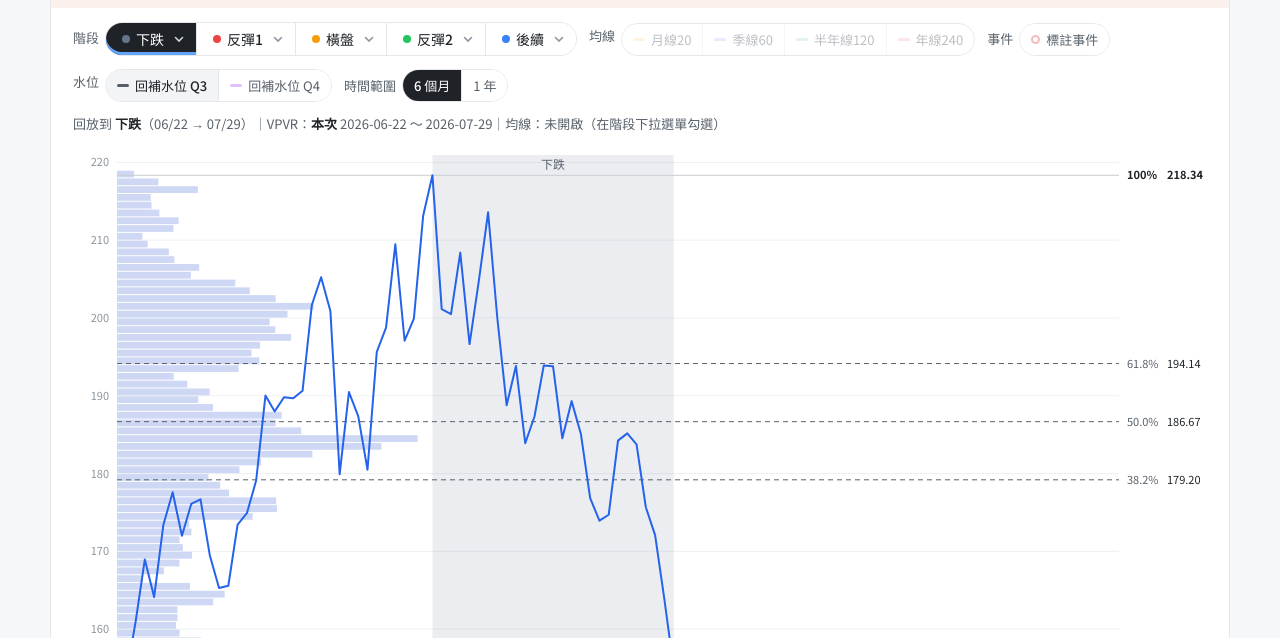
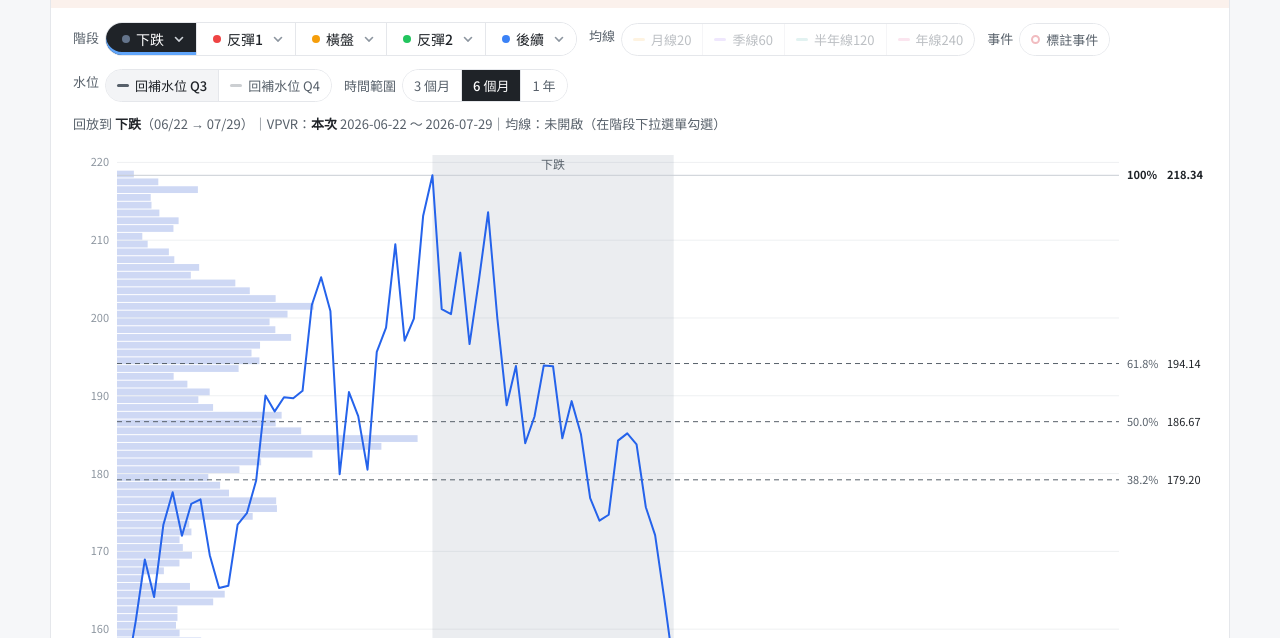
Before and after one commit to Jackie84112/vpvr-replay, a plain HTML site: page index.html in a window 1280 px wide. Shown: the part 162-800 px from the top of the page. Drawn offline with Linux system fonts and the light colour scheme.

Commit message:
新增 3 個月時間範圍；回補水位 Q4 改灰色；浮標顯示當天收盤所在的回補水位 %
Co-Authored-By: Claude Opus 5.5 <noreply@anthropic.com>

```diff
--- a/index.html
+++ b/index.html
@@ -123,7 +123,7 @@ const ALL = {"ticker": "SOXX", "name": "iShares Semiconductor ETF", "high": "202
 let DATA = ALL;
 const WIN = {wave:'本次', '6m':'半年', '1y':'一年'};
 const MAS = [['ma20','月線20','#f59e0b'],['ma60','季線60','#7c3aed'],['ma120','半年線120','#0d9488'],['ma240','年線240','#db2777']];
-const RANGES = [['6m','6 個月','2026-05-01'],['1y','1 年','2025-11-24']];
+const RANGES = [['3m','3 個月',null],['6m','6 個月','2026-05-01'],['1y','1 年','2025-11-24']];
 const SHADE = ['#64748b','#ef4444','#f59e0b','#22c55e','#3b82f6'];
 const N = DATA.nodes.length;
 // 階段起訖：下跌從 6/22 高點起，其餘從上一段結束日起
@@ -207,7 +207,7 @@ let geo=null;
 const hiLo=(S,a,b)=>{ const w=S.filter(p=>p.d>=a&&p.d<=b); if(!w.length) return null; const hi=w.reduce((x,y)=>y.c>x.c?y:x);
   return [hi, w.filter(p=>p.d>=hi.d).reduce((x,y)=>y.c<x.c?y:x)]; };
 const FIBS=[{k:'q3',lab:'Q3',col:'#57606a',edge:'#c9ced4',txt:'#1f2328',rng:PH=>[PH[0].start,PH[0].end]},
-            {k:'q4',lab:'Q4',col:'#9333ea',edge:'#d8b4fe',txt:'#7e22ce',rng:()=>['2026-11-06','2026-11-20']}];
+            {k:'q4',lab:'Q4',col:'#57606a',edge:'#c9ced4',txt:'#1f2328',rng:()=>['2026-11-06','2026-11-20']}];
 const fibOf=(S,PH)=>Object.fromEntries(FIBS.map(f=>[f.k,hiLo(S,...f.rng(PH))]));
 let FB=fibOf(S,PH);
 const mkPH=D=>D.nodes.map((n,i)=>({...n, start: i? D.nodes[i-1].end : D.high, extra:n.key==='後續'}));
@@ -295,8 +295,8 @@ function renderOne(LEAD,MAIN,C){
     : '尚未開啟任何階段：點上方階段開始回放（會自動連同前面的階段一起開啟）';
   }
 
-  const from=RANGES.find(r=>r[0]===st.range)[2];
   const xEnd = cur&&cur.extra? cur.end : DATA.end;            // x 軸到 10/6；開「後續」才延伸
+  const from=RANGES.find(r=>r[0]===st.range)[2] || (d=>{d.setUTCMonth(d.getUTCMonth()-3); return d.toISOString().slice(0,10);})(new Date(xEnd));   // 3 個月＝x 軸終點往回 3 個月
   const pts=S.filter(p=>p.d>=from&&p.d<=xEnd);
   const cut=pts.filter(p=>p.d<=endD).length;                 // 折線與均線截止
   const W=box.clientWidth-20, H=Math.max(420,Math.min(560,W*0.5));
@@ -329,6 +329,7 @@ function renderOne(LEAD,MAIN,C){
   PH.slice(0,st.open).forEach((ph,i)=>{
     const i0=idx(ph.start), i1=idx(ph.end); if(i0<0||i1<0) return;
     el('rect',{x:x(i0),y:m.t,width:Math.max(2,x(i1)-x(i0)),height:H-m.t-m.b,fill:SHADE[i],'fill-opacity':0.13});
+    if(x(i1)-x(i0)<ph.key.length*13+6) return;              // 時間範圍切到只剩一小截的階段不標名稱
     const t=el('text',{x:(x(i0)+x(i1))/2,y:m.t+14,'text-anchor':'middle','font-size':12,fill:'#57606a','font-weight':500});
     t.textContent=ph.key;
   });
@@ -453,7 +454,7 @@ function renderOne(LEAD,MAIN,C){
   el('line',{x1:m.l,x2:W-m.r,y1:L1,y2:L1,stroke:'#d0d7de'});
   // 原點：低點空心圓（下跌段開啟後才出現）
   FIBS.forEach(f=>{ if(!st.fib[f.k]||!FB[f.k]) return; const FL=FB[f.k][1], li=pts.findIndex(p=>p.d===FL.d);
-    if(li>=0&&li<cut) el('circle',{cx:x(li),cy:y(FL.c),r:5,fill:'#fff',stroke:f.k==='q4'?f.col:'#2563eb','stroke-width':2}); });
+    if(li>=0&&li<cut) el('circle',{cx:x(li),cy:y(FL.c),r:5,fill:'#fff',stroke:'#2563eb','stroke-width':2}); });
   // 折線終點
   const n=cut-1;
   if(n>=0){
@@ -505,7 +506,8 @@ function hover(e,MAIN){
   const mo=(!MAIN||st.fold.margin)?null:DATA.margin.filter(o=>o.d<=p.d&&o.d<=endD).pop();
   const oTxt=(MAIN&&!st.fold.oil&&p.wti!=null)?`<br><span style="color:#3B7DD8">WTI ${p.wti.toFixed(2)} 美元</span>`:'';
   const mgTxt=mo?`<br><span style="color:#2E7D5B">融資年增（${+mo.m.slice(5)}月）${mo.yoy}%</span>`:'';
-  tip.innerHTML=`<b>${p.d}</b>　收盤 ${p.c.toFixed(2)}${maTxt?'<br>'+maTxt:''}${oTxt}${(!MAIN||st.fold.rates)?'':mac}${mgTxt}${vpTxt}`;
+  const fbTxt=FIBS.filter(f=>st.fib[f.k]&&FB[f.k]).map(f=>{const [H,L]=FB[f.k];return `回補水位 ${f.lab}：${((p.c-L.c)/(H.c-L.c)*100).toFixed(1)}%`;}).join('<br>');
+  tip.innerHTML=`<b>${p.d}</b>　收盤 ${p.c.toFixed(2)}${fbTxt?'<br>'+fbTxt:''}${maTxt?'<br>'+maTxt:''}${oTxt}${(!MAIN||st.fold.rates)?'':mac}${mgTxt}${vpTxt}`;
   tip.style.display='block';
   const bx=box.getBoundingClientRect(); let lx=e.clientX-bx.left+14; if(lx+tip.offsetWidth>bx.width) lx-=tip.offsetWidth+28;
   tip.style.left=lx+'px'; tip.style.top=(e.clientY-bx.top+14)+'px';
```
Also changed, not shown: template.html (+7 -5 lines).
